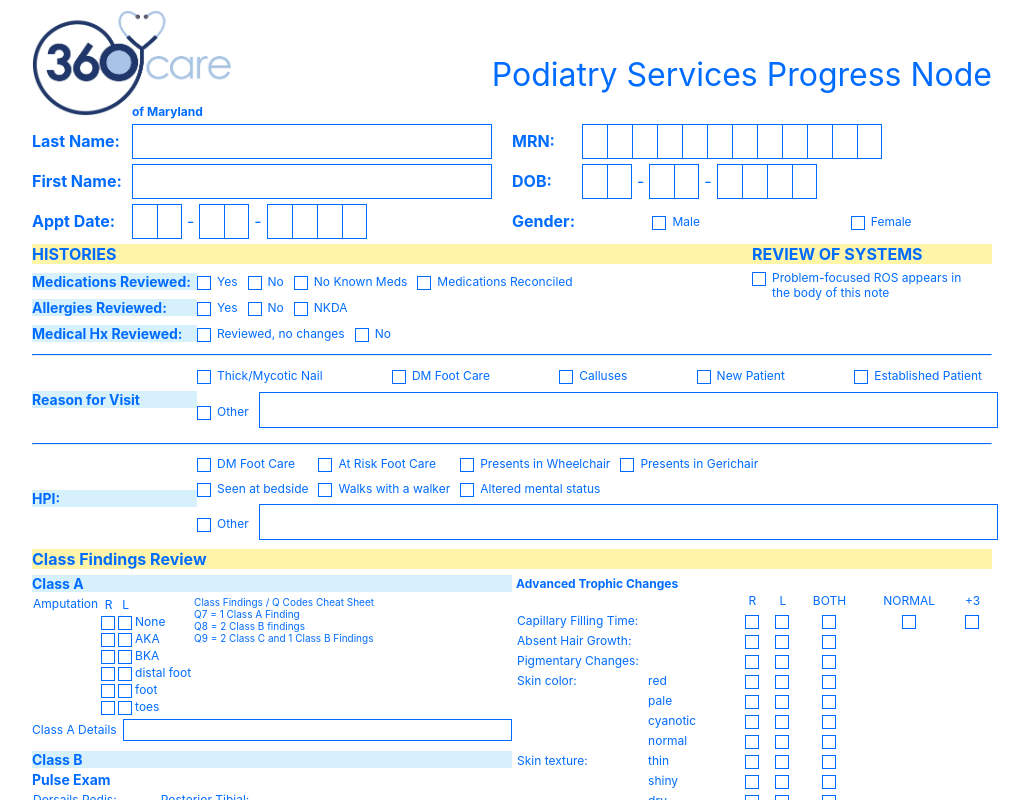
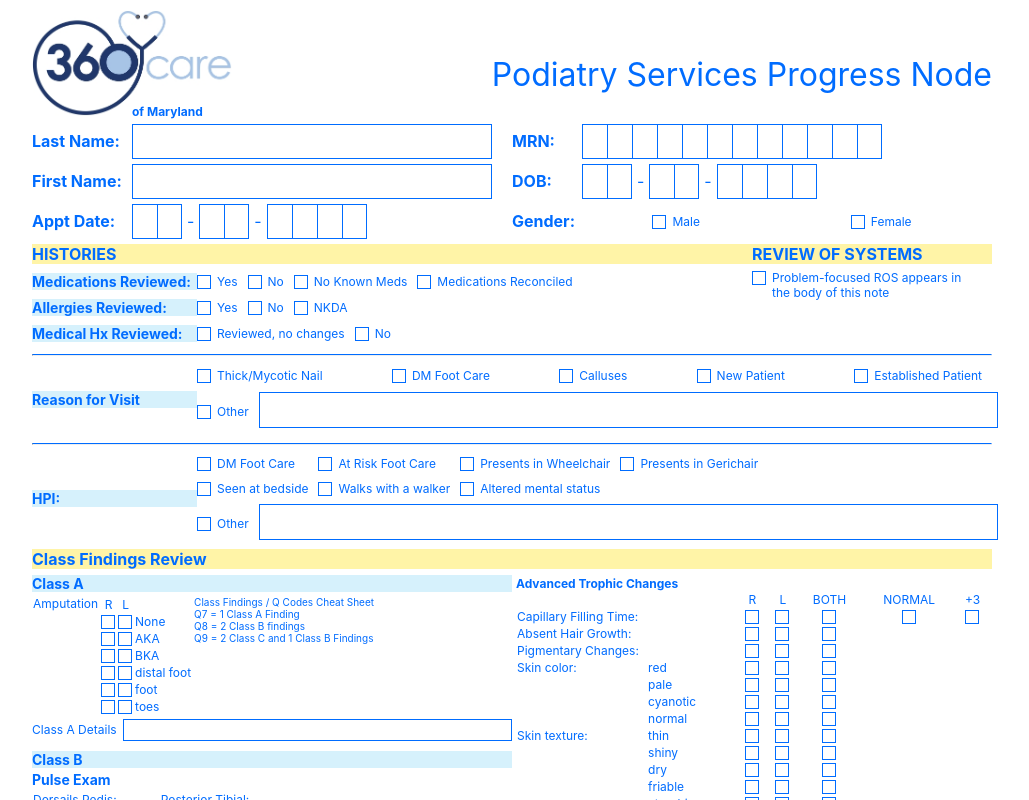
Before and after one commit to qerew/360-care, a React (Create React App) app: page / in a window 1280 px wide. Shown: the top 800 px of the page, without its empty margins (128-1157 px from the left). Built offline with nearby package versions, Linux system fonts and the light colour scheme.

Commit message:
minor fix

```diff
--- a/src/styles/checkbox.scss
+++ b/src/styles/checkbox.scss
@@ -29,7 +29,7 @@ input[type="checkbox"], input[type="radio"]{
 /* Create a custom checkbox */
 .checkmark {
   position: absolute;
-  top: 2px;
+  top: 1px;
   left: 0;
   height: 12px;
   width: 12px;
--- a/src/styles/class-findings-review.scss
+++ b/src/styles/class-findings-review.scss
@@ -13,9 +13,6 @@
 
 #advanced-trophic-changes, #nail-changes {
   margin: 4px;
-  tr {
-    height: 20px;
-  }
   .subheader {
     font-weight: bold;
   }
--- a/src/styles/global.scss
+++ b/src/styles/global.scss
@@ -4,8 +4,12 @@ body {
   margin: 10px;
 }
 
+div, p, label, span, td, th {
+  color: $baseColor;
+  font-size: 12px;
+}
+
 div {
-  color: $baseColor;
   font-size: 12px;
 }
 
@@ -155,15 +159,6 @@ section, section input {
   margin-bottom: 10px;
 }
 
-#printme {
-  display: none;
-}
-@media print {
-  #printme {
-    display: block;
-  }
-}
-
 .table-full-width {
   width: 100%;
 }
@@ -216,3 +211,12 @@ section, section input {
 footer {
   margin: 20px 0;
 }
+
+#printme {
+  display: none;
+}
+@media print {
+  #printme {
+    display: block;
+  }
+}
```
